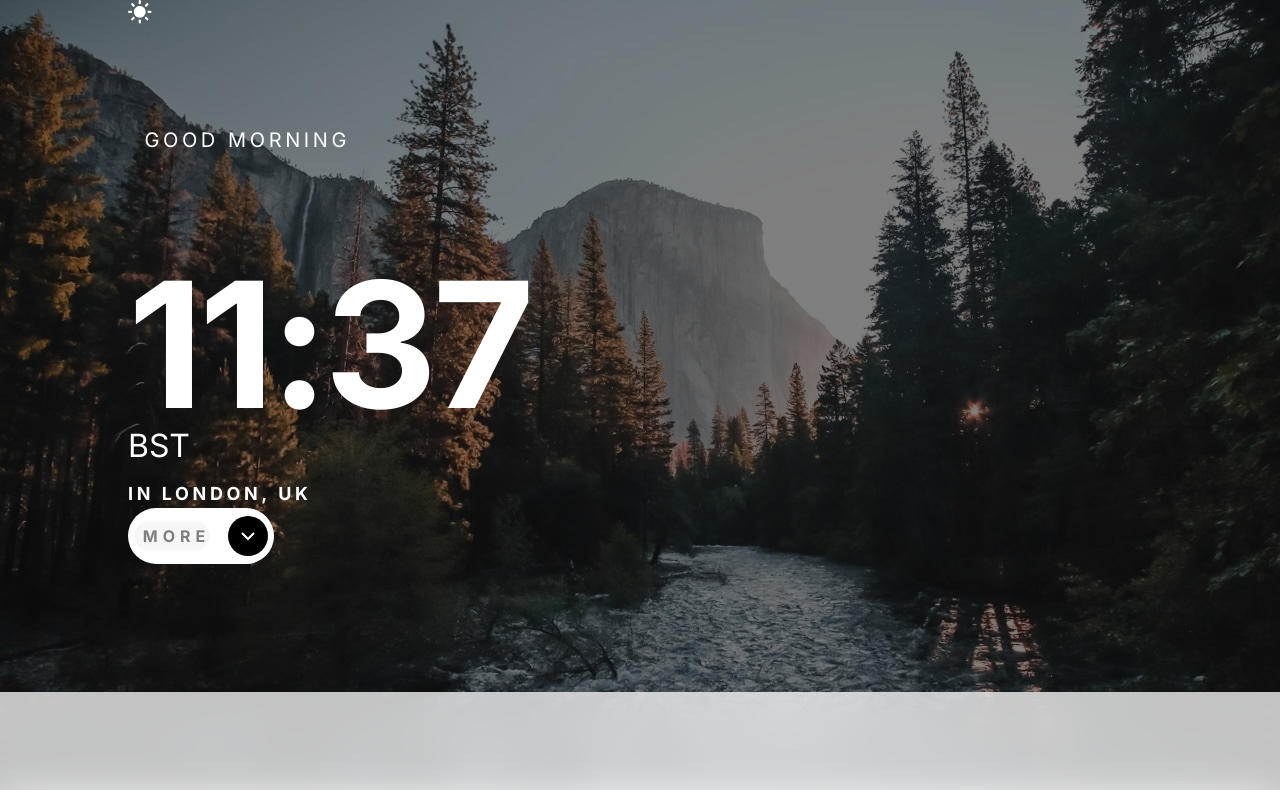
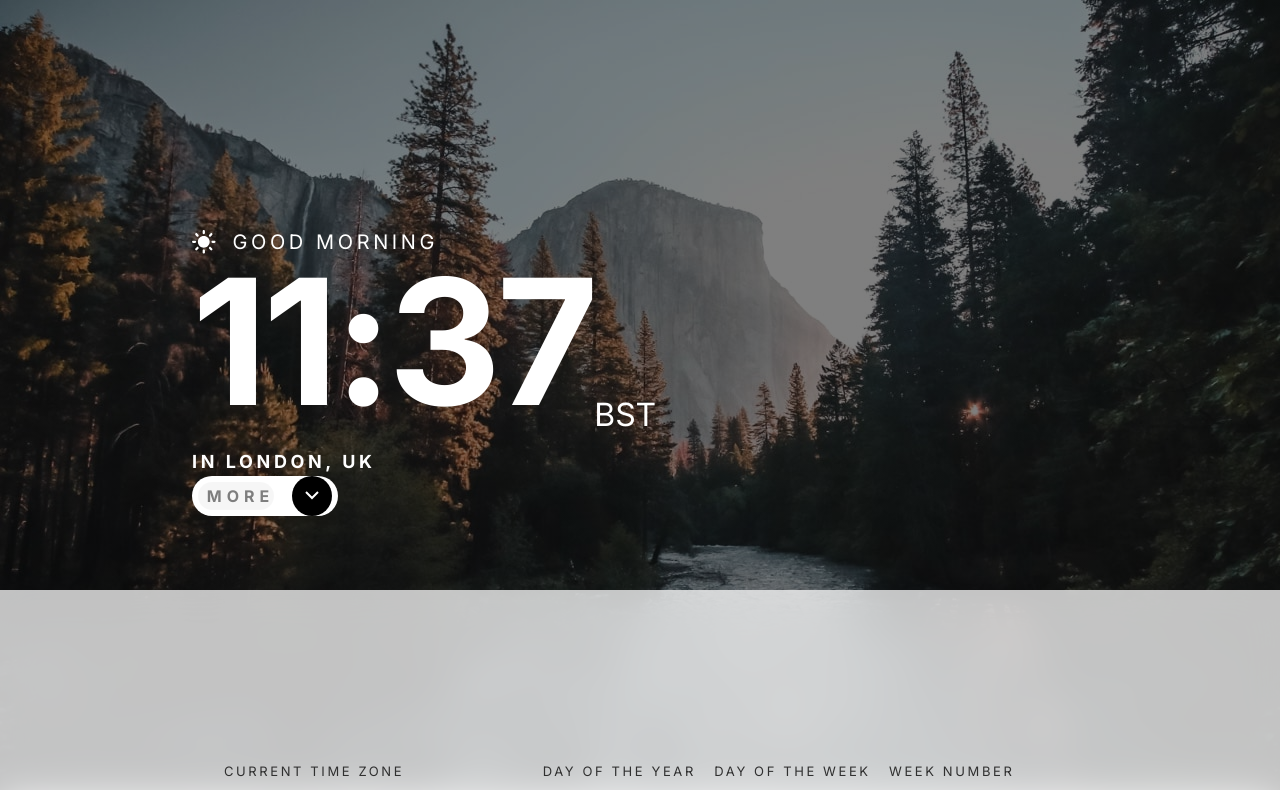
Before and after one commit to Alberto-12/the-clock-app, a React (Create React App) app: page / in a window 1280 px wide. Shown: the top 790 px of the page. Built offline with nearby package versions, Linux system fonts and the light colour scheme.

Commit message:
reorg the more div

```diff
--- a/src/components/more-div/More.css
+++ b/src/components/more-div/More.css
@@ -6,19 +6,21 @@
   box-sizing: border-box;
 }
 
-/*#more-container {
+#more-container {
   width: 94%;
+  height: 45%;
   display: flex;
   flex-direction: column;
+  justify-content: space-around;
   margin-left: 5%;
-  margin-top: 20%;
+  margin-top: 18%;
 }
 
-#icon-greeting-div {
-  height: 124%;
+#greeting-div {
+  height: 10%;
   display: flex;
   align-items: center;
-}*/
+}
 
 .clock {
   margin-top: 2%;
@@ -44,10 +46,10 @@
   padding-bottom: 10%;
 }
 
-/*#time-timeZone {
+#time-zone-div {
   display: flex;
   align-items: flex-end;
-}*/
+}
 
 #time {
   font-family: "Inter";
--- a/src/components/more-div/More.js
+++ b/src/components/more-div/More.js
@@ -22,10 +22,14 @@ const More = () => {
           <img id="arrow-down" src={ArrowDown} alt="arrow down" />
         </div>
   </div>*/}
+  <div id="greeting-div">
   <div id="icon"></div>
   <p id="greeting">GOOD MORNING</p>
+  </div>
+  <div id="time-zone-div">
   <div id="time">11:37</div>
         <p id="timeZone">BST</p>
+        </div>
         <p className="clock" id="location">IN LONDON, UK</p>
         <div id="more-button-div">
         <button id="more-button">more</button>
```
